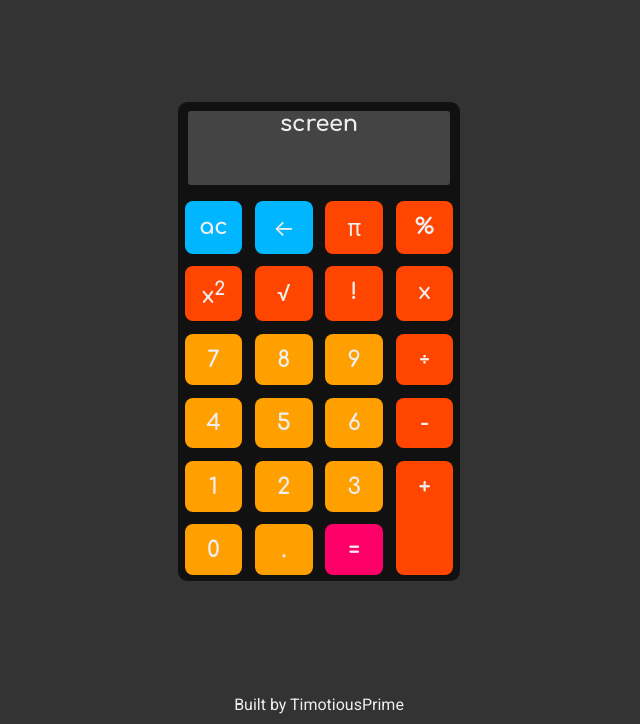
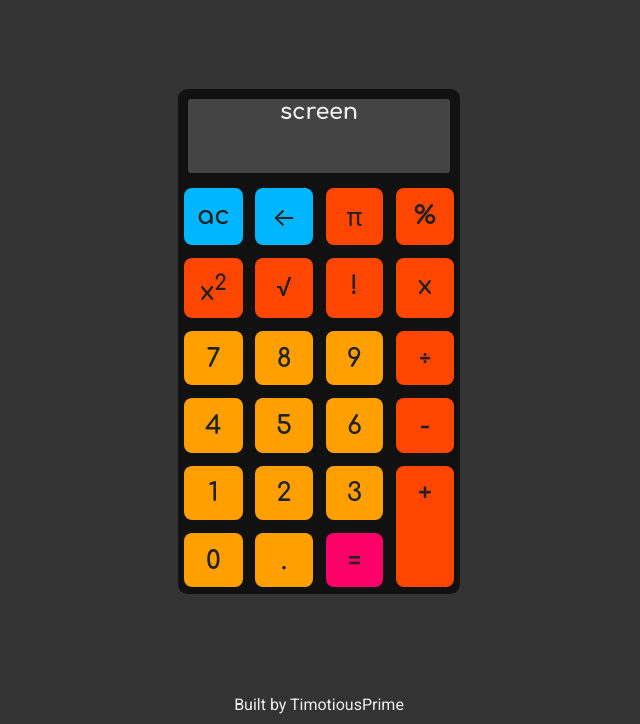
Before and after one commit to timotiousPrime/Calculator, a plain HTML site: page index.html in a window 1280 px wide. Shown: the part 76-800 px from the top of the page, without its empty margins (321-961 px from the left). Drawn offline with Linux system fonts and the light colour scheme.

Commit message:
formatted the size

```diff
--- a/styles.css
+++ b/styles.css
@@ -43,6 +43,8 @@ main {
 }
 
 .btn {
+    color: #222;
+    font-size: 1.6rem;
     min-width: 3.6rem;
     background-color: #FF9F00;
     margin: .4rem;
```
